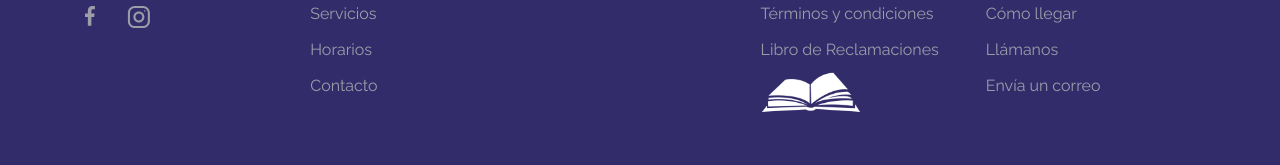
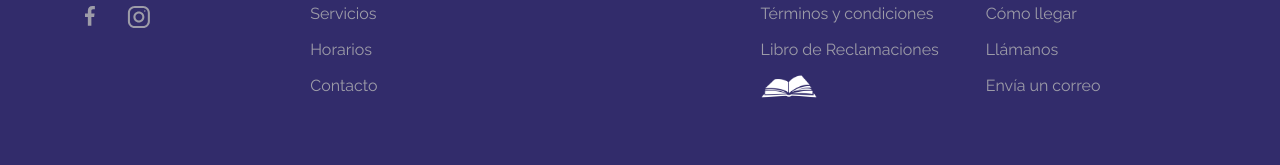
Before and after one commit to meliora-pe/web-nextjs, a Next.js app: page / in a window 1280 px wide. Shown: the part 5388-5553 px from the top of the page. Built offline with nearby package versions, Linux system fonts and the light colour scheme; no server answers; a web font is replaced by a local one.

Commit message:
fix size icon libro reclamaciones

```diff
--- a/components/Layouts/Footer.tsx
+++ b/components/Layouts/Footer.tsx
@@ -113,9 +113,9 @@ const Footer = () => {
                                     <Image
                                         src="/assets/images/complaints.png"
                                         alt="libro de reclamaciones"
-                                        width={100}
-                                        height={40}
-                                        className="mt-2 inline-block"
+                                        width={56}
+                                        height={22}
+                                        className="mt-3 inline-block"
                                     />
                                 </Link>
                             </li>
```
